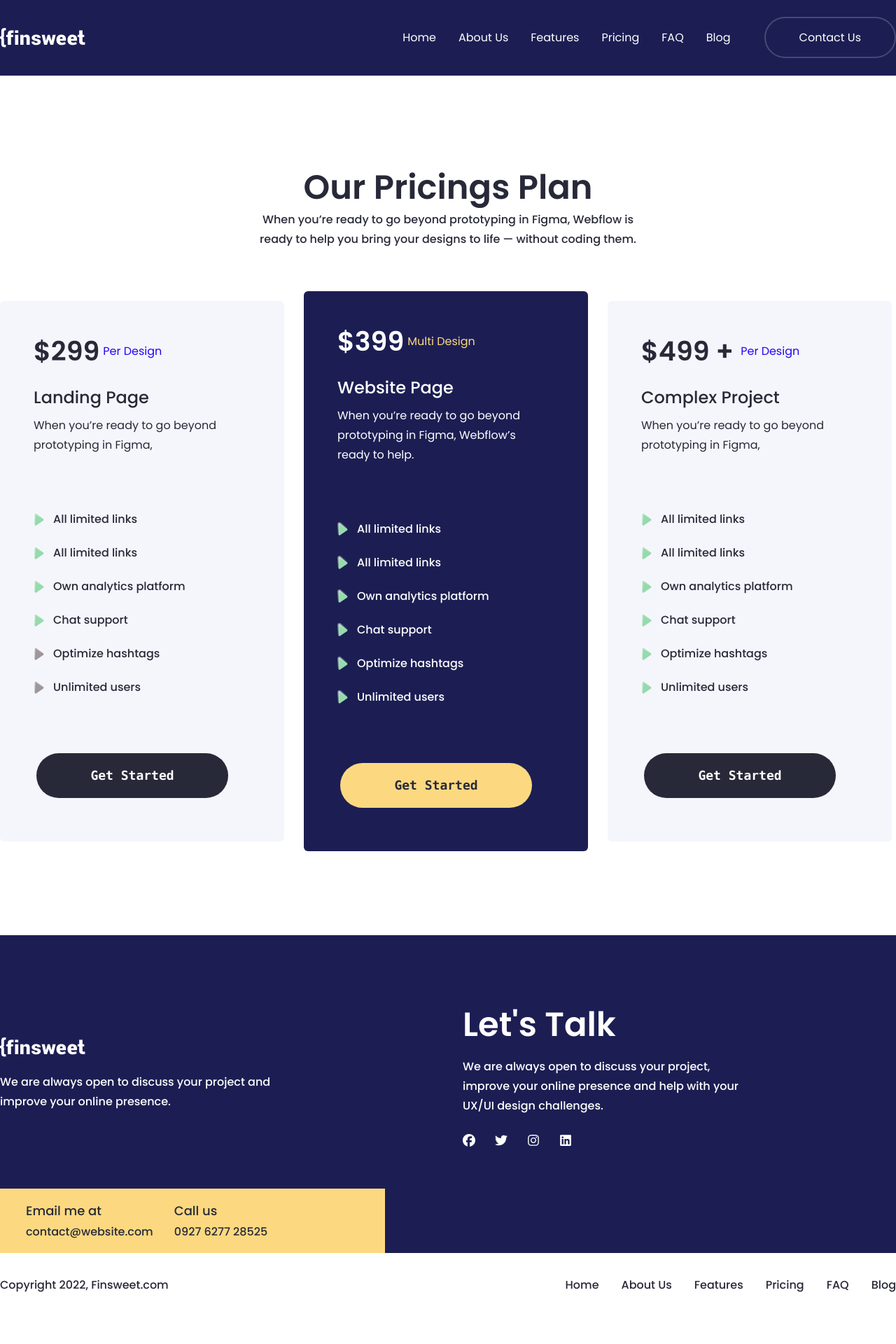
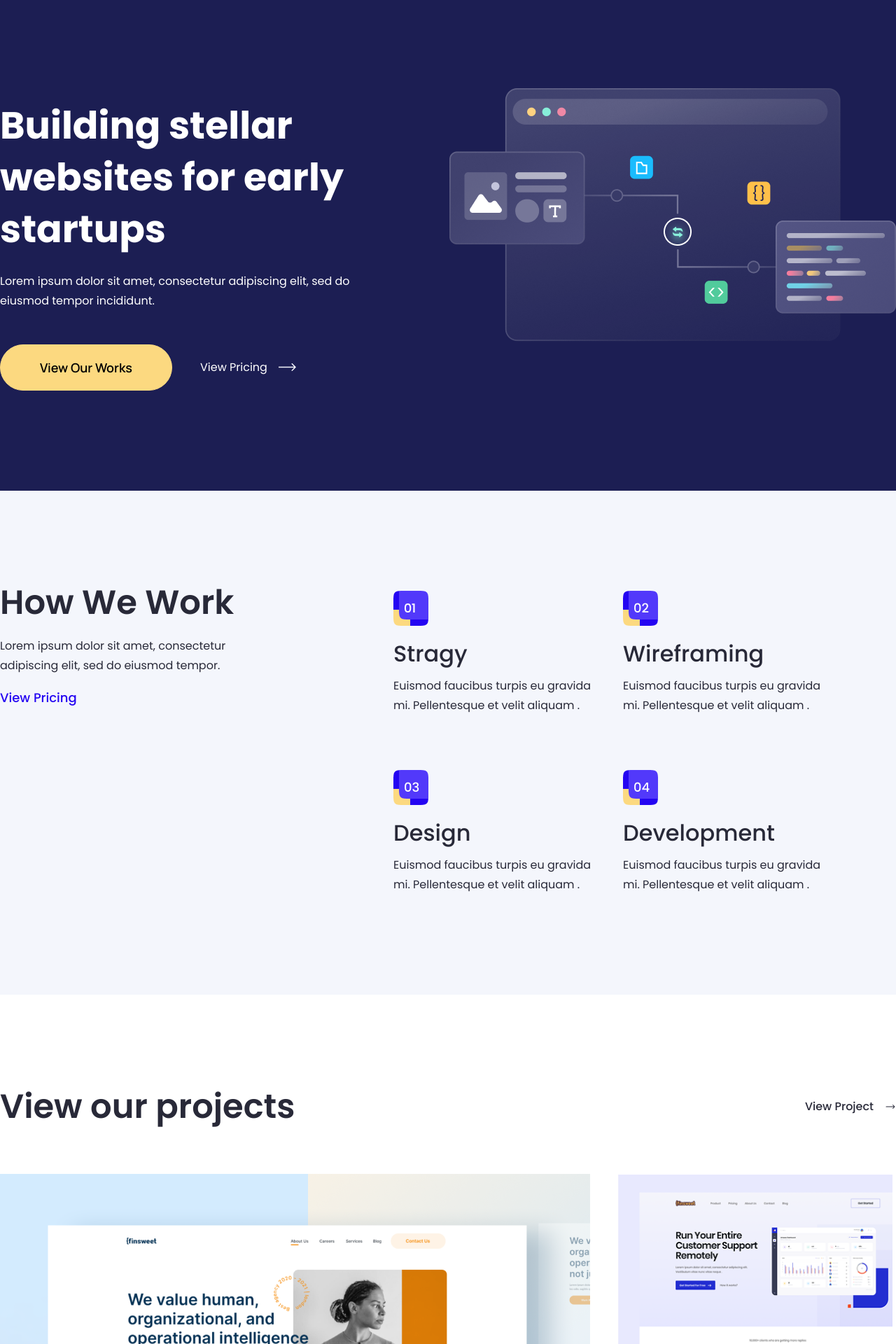
Before and after one commit to Roni006/finsweet, a React app: page / in a window 1280 px wide. Shown: the top 1920 px of the page at 70% size. Before the commit the page ends 1882 px from the top, so only its background shows below. Built offline with nearby package versions, Linux system fonts and the light colour scheme; the HTML template or start-up script is replaced by a standard one.

Commit message:
resolve the redirecting prblem

```diff
--- a/src/App.jsx
+++ b/src/App.jsx
@@ -1,3 +1,4 @@
+import { BrowserRouter, Route, Routes } from "react-router";
 import Navbar from "./components/Common/Navbar/Navbar";
 import AboutUs from "./Pages/AboutUs/AboutUs";
 import Banner from "./Pages/Banner/Banner";
@@ -5,6 +6,7 @@ import Benefit from "./Pages/Benefit/Benefit";
 import Blog from "./Pages/Blog/Blog";
 import Feature from "./Pages/Feature/Feature";
 import Footer from "./Pages/Footer/Footer";
+import Home from "./Pages/Home/Home";
 import Inqiry from "./Pages/Inqiry/Inqiry";
 import OurClients from "./Pages/OurClients/OurClients";
 import OurMission from "./Pages/OurMission/OurMission";
@@ -17,29 +19,15 @@ import Work from "./Pages/Work/Work";
 function App() {
   return (
     <>
-      {/* <BrowserRouter>
+      <BrowserRouter>
         <Routes>
-          <Route path="/" element={<App />} />
+          <Route path="/" element={<Home/>} />
           <Route path="/about-us" element={<AboutUs />} />
         </Routes>
-      </BrowserRouter> */}
+      </BrowserRouter>
 
-      <Navbar />
-      {/* <Banner />
-      <Work />
-      <OurProject />
-      <Feature />
-      <OurClients />
-      <Inqiry />
-      <Blog />
-      <AboutUs />
-      <WhoWe />
-      <Process />
-      <OurMission />
-      <Benefit />
-      <OurTeam /> */}
-      <Pricing />
-      <Footer />
+      {/* <Navbar />
+      <Footer /> */}
     </>
   );
 }
--- /dev/null
+++ b/src/Pages/Home/Home.jsx
@@ -0,0 +1,38 @@
+import React from "react";
+import Banner from "../Banner/Banner";
+import Work from "../Work/Work";
+import OurProject from "../OurProject/OurProject";
+import Feature from "../Feature/Feature";
+import OurClients from "../OurClients/OurClients";
+import Inqiry from "../Inqiry/Inqiry";
+import Blog from "../Blog/Blog";
+import AboutUs from "../AboutUs/AboutUs";
+import WhoWe from "../WhoWe/WhoWe";
+import Process from "../Process/Process";
+import OurMission from "../OurMission/OurMission";
+// import Benefit from "../Benefit/Benefit";
+import OurTeam from "../OurTeam/OurTeam";
+import Pricing from "../Pricing/Pricing";
+
+const Home = () => {
+  return (
+    <>
+      <Banner />
+      <Work />
+      <OurProject />
+      <Feature />
+      <OurClients />
+      <Inqiry />
+      <Blog />
+      <AboutUs />
+      <WhoWe />
+      <Process />
+      <OurMission />
+      {/* <Benefit /> */}
+      <OurTeam />
+      <Pricing />
+    </>
+  );
+};
+
+export default Home;
--- a/src/main.jsx
+++ b/src/main.jsx
@@ -5,7 +5,7 @@ import App from "./App.jsx";
 import { BrowserRouter } from "react-router";
 
 createRoot(document.getElementById("root")).render(
-  <BrowserRouter>
+  // <BrowserRouter>
     <App />
-  </BrowserRouter>
+  // </BrowserRouter>
 );
```
Also changed, not shown: src/Pages/Benefit/Benefit.jsx (+8 -8 lines).
